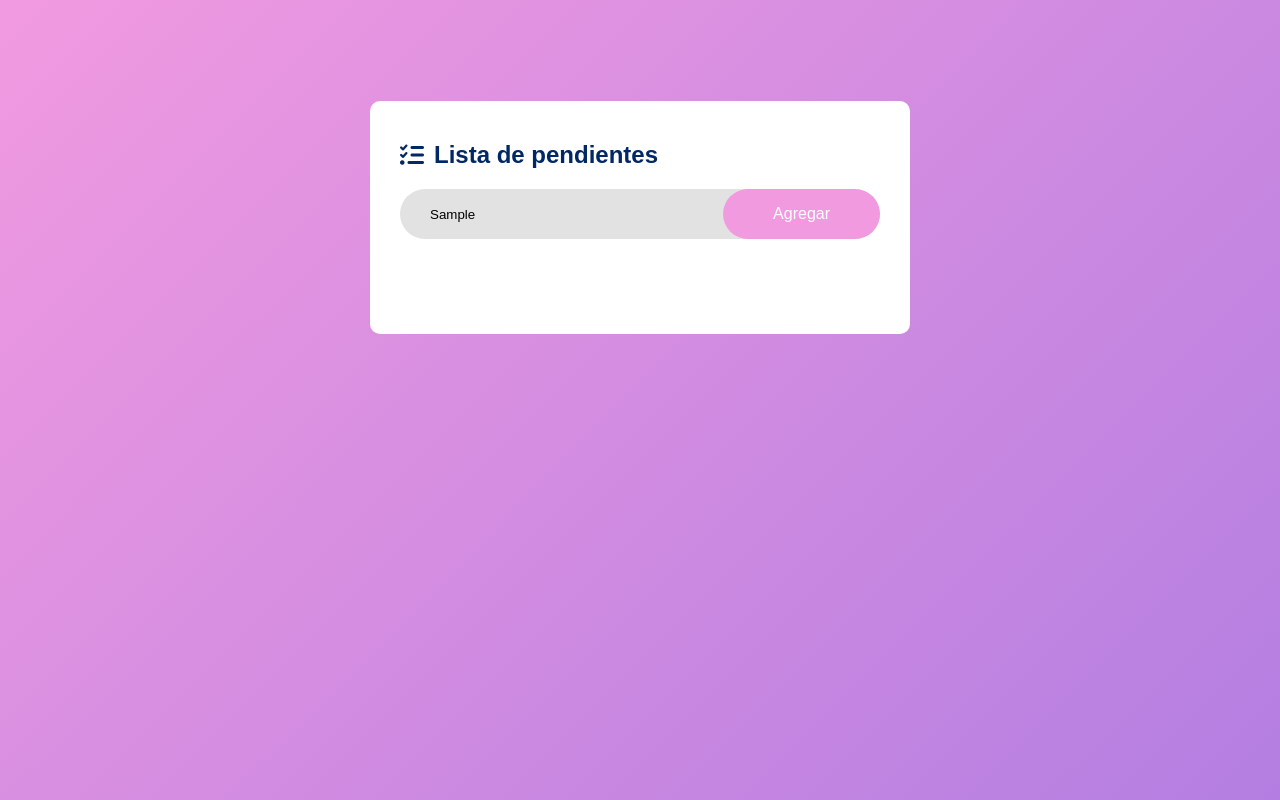
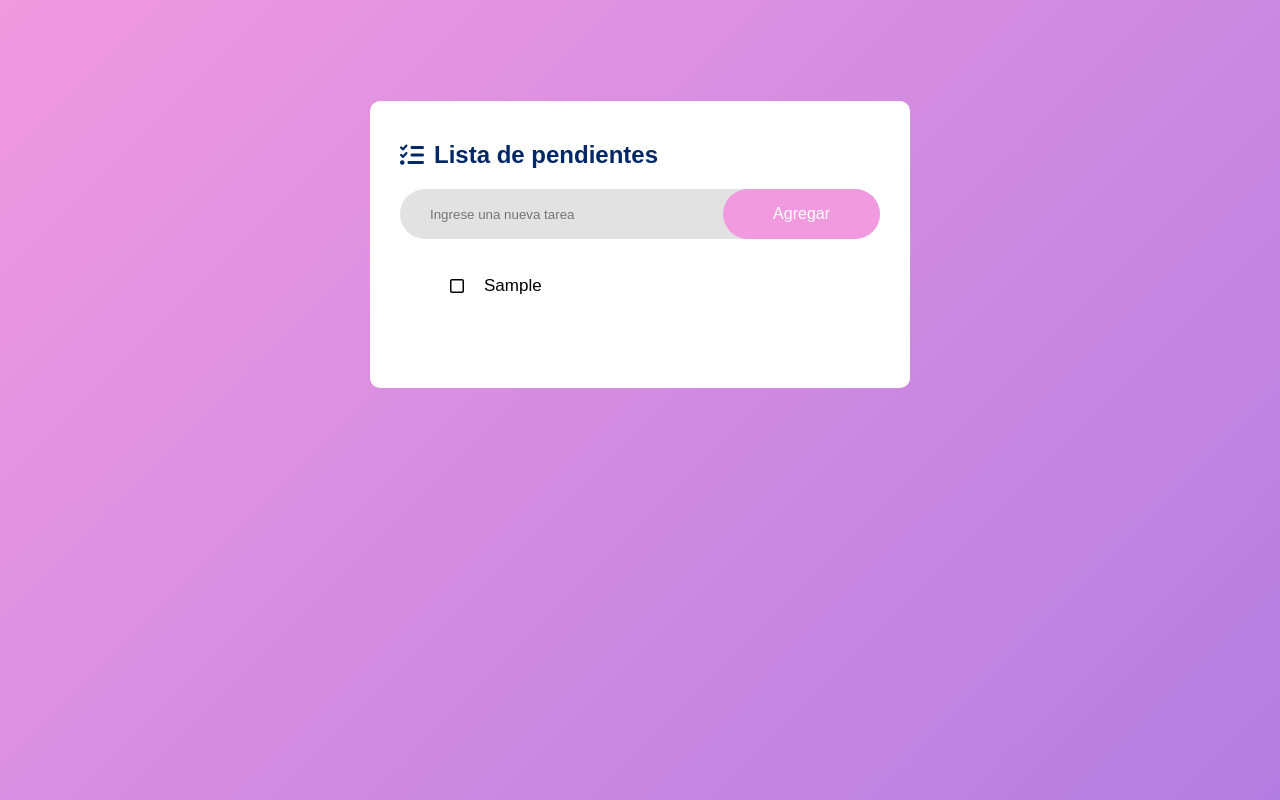
Before and after one commit to pamelagiselle8/TaskManager, a plain HTML site: page index.html in a window 1280 px wide. Both pictures are taken after typing "Sample" into the empty fields and a click on the button "Agregar". Drawn offline with Linux system fonts and the light colour scheme.

Commit message:
Commit antes de cambiar checkbox

```diff
--- a/index.html
+++ b/index.html
@@ -12,7 +12,7 @@
         <script src="https://kit.fontawesome.com/1cf29c88d4.js" crossorigin="anonymous"></script>
 
         <!-- Script JS -->
-        <script src=“script.js”></script>
+        <script src="script.js"></script>
     </head>
 
     <body>
@@ -26,16 +26,7 @@
                     <input type="text" id="input" placeholder="Ingrese una nueva tarea">
                     <button id="boton" onclick="agregarTarea()">Agregar</button>
                 </div>
-                <ul id="lista">
-                    <!-- <li class="hecho">
-                        <i class="fa-regular fa-square-check"></i>
-                        Task 1
-                    </li>
-                    <li>
-                        <i class="fa-regular fa-square"></i>
-                        Task 2
-                    </li> -->
-                </ul>
+                <ul id="lista" onclick="completarTarea"></ul>
             </div>
         </div>
     </body>
--- a/script.js
+++ b/script.js
@@ -5,8 +5,24 @@ function agregarTarea() {
         alert("Debe ingresar una tarea.");
     }
     else {
+        let tareaContenedor = document.createElement("div");
+        tareaContenedor.classList.add("tarea-contenedor");
+
+        let icono = document.createElement("i");
+        icono.classList.add("fa-regular", "fa-square");
+        tareaContenedor.appendChild(icono);
+
+
         let tarea = document.createElement("li");
         tarea.innerHTML = input.value;
-        lista.appendChild(tarea);
+        tareaContenedor.appendChild(tarea);
+
+        lista.appendChild(tareaContenedor);
+
+        input.value = '';
     }
 }
+
+function completarTarea() {
+
+}
--- a/styles.css
+++ b/styles.css
@@ -66,27 +66,27 @@ button {
 }
 
 ul li {
+    width: 350px;
     list-style: none;
     font-size: 17px;
-    padding: 12px 8px 12px 50px;
+    padding: 12px 8px 12px 10px;
     user-select: none;
     cursor: pointer;
-    position: relative;
+    /* position: relative; */
 }
 
-ul li::before {
+/* ul li::before {
     content: '';
     position: absolute;
     height: 28px;
     width: 28px;
     border-radius: 50%;
-    /* unchecked png */
     background-image: url();
     background-size: cover;
     background-position: center;
     top: 12px;
     left: 8px;
-}
+} */
 
 ul li.hecho {
     color: #555;
@@ -94,6 +94,48 @@ ul li.hecho {
 }
 
 ul li.hecho::before {
-    /* checked png */
-    background-image: url();
+
 }
+
+ul li span {
+    position: absolute;
+    right: 0;
+    top: 5px;
+    width: 40px;
+    height: 40px;
+    font-size: 22px;
+    color: #555;
+    line-height: 40px;
+    text-align: center;
+    border-radius: 50%;
+}
+
+ul li span:hover {
+    background: #edeef0;
+}
+
+/* Estilos para el contenedor de la tarea */
+.tarea-contenedor {
+    display: flex;
+    align-items: center;
+    margin-bottom: 10px;
+}
+.tarea-contenedor i {
+    margin-right: 10px;
+}
+
+#lista {
+    width: max-content;
+}
+
+/* Unchecked */
+.fa-regular, .fa-square {
+    padding: 12px 0px 12px 50px;
+    cursor: pointer;
+}
+
+/* Checked */
+.fa-regular, .fa-square-check {
+    padding: 12px 0px 12px 50px;
+    cursor: pointer;
+}
```
